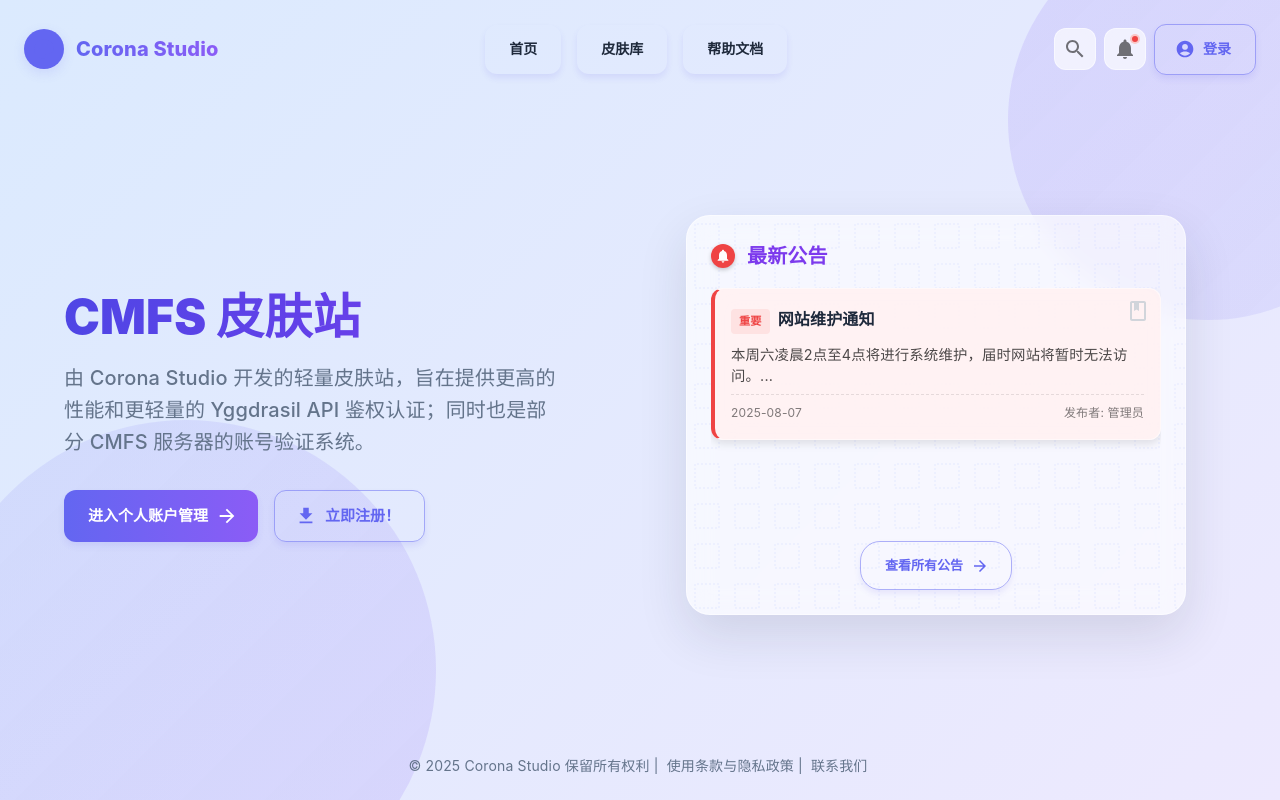
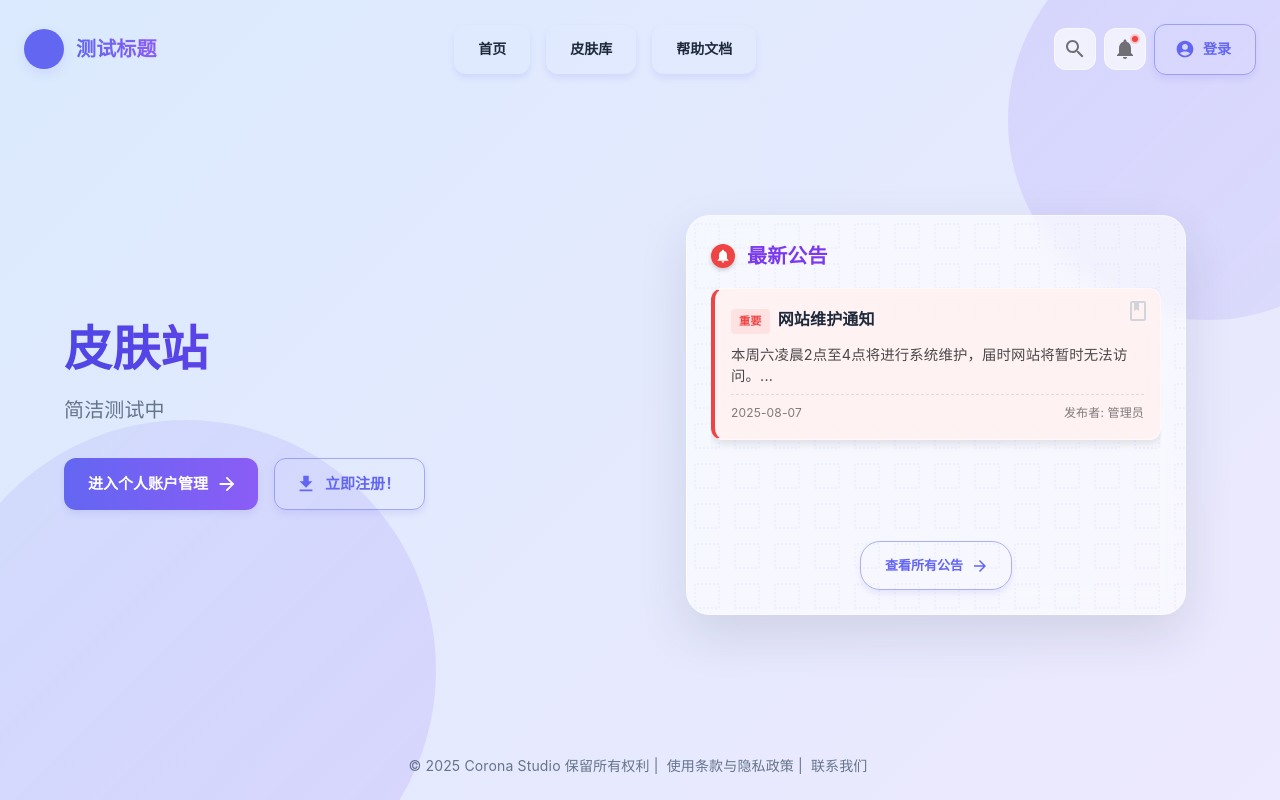
Before and after one commit to ChronoMC/Go-Skin-Frontend, a React (Vite) app: page / in a window 1280 px wide. Built offline with nearby package versions, Linux system fonts and the light colour scheme.

Commit message:
Change development env

```diff
--- a/src/views/HomePage.tsx
+++ b/src/views/HomePage.tsx
@@ -226,7 +226,7 @@
           WebkitBackgroundClip: 'text',
           WebkitTextFillColor: 'transparent',
         }}>
-          Corona Studio
+          测试标题
         </Typography>
           </Box>
 
@@ -309,7 +309,7 @@
           WebkitTextFillColor: 'transparent',
           fontSize: { xs: '2.5rem', md: '3rem' }
             }}>
-          CMFS 皮肤站
+          皮肤站
             </Typography>
 
             <Typography variant="h6" sx={{
@@ -318,7 +318,7 @@
           maxWidth: '500px',
           fontSize: { xs: '1rem', md: '1.25rem' }
             }}>
-          由 Corona Studio 开发的轻量皮肤站，旨在提供更高的性能和更轻量的 Yggdrasil API 鉴权认证；同时也是部分 CMFS 服务器的账号验证系统。
+          简洁测试中
             </Typography>
 
             <Box sx={{ display: 'flex', gap: 2, flexWrap: 'wrap' }}>
```
